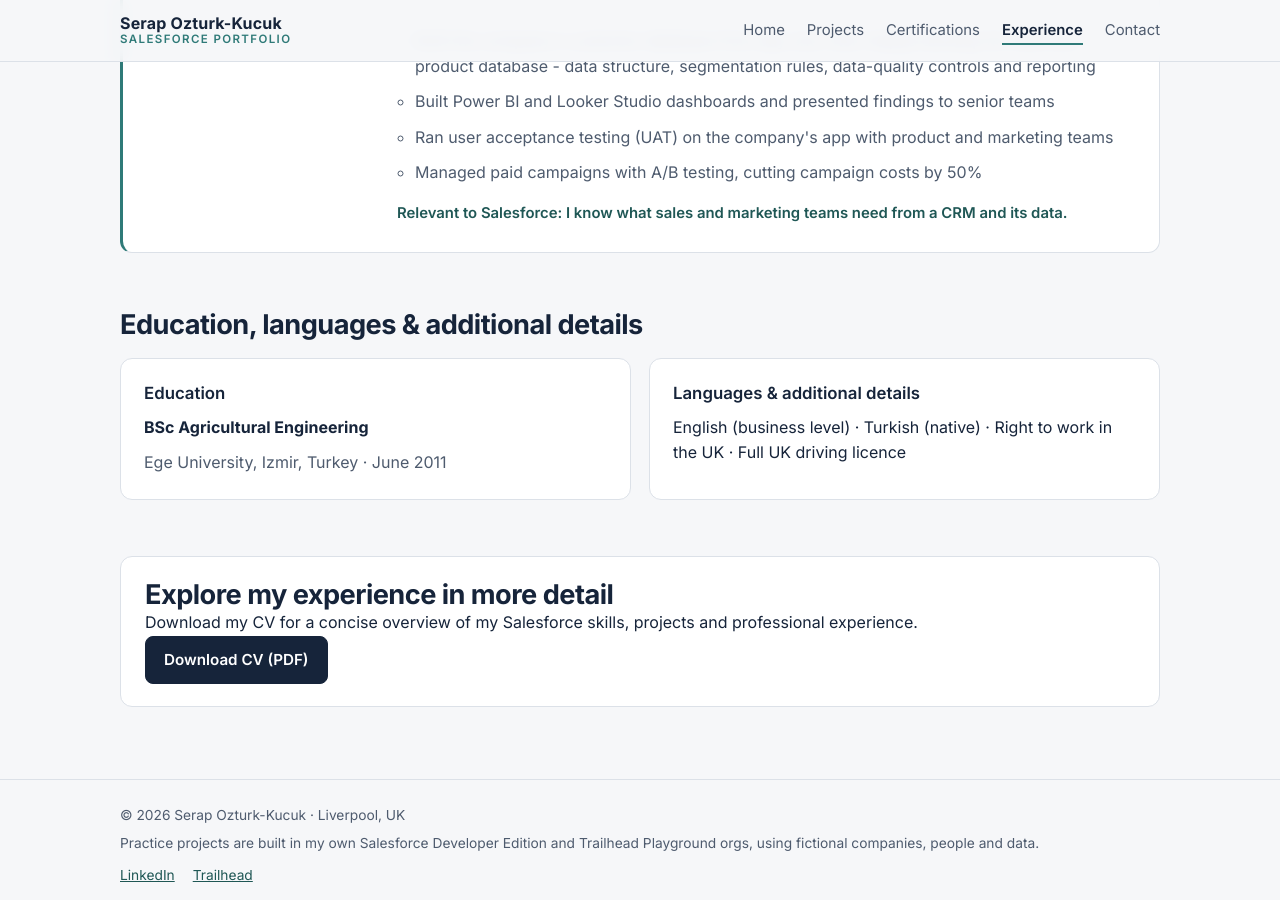
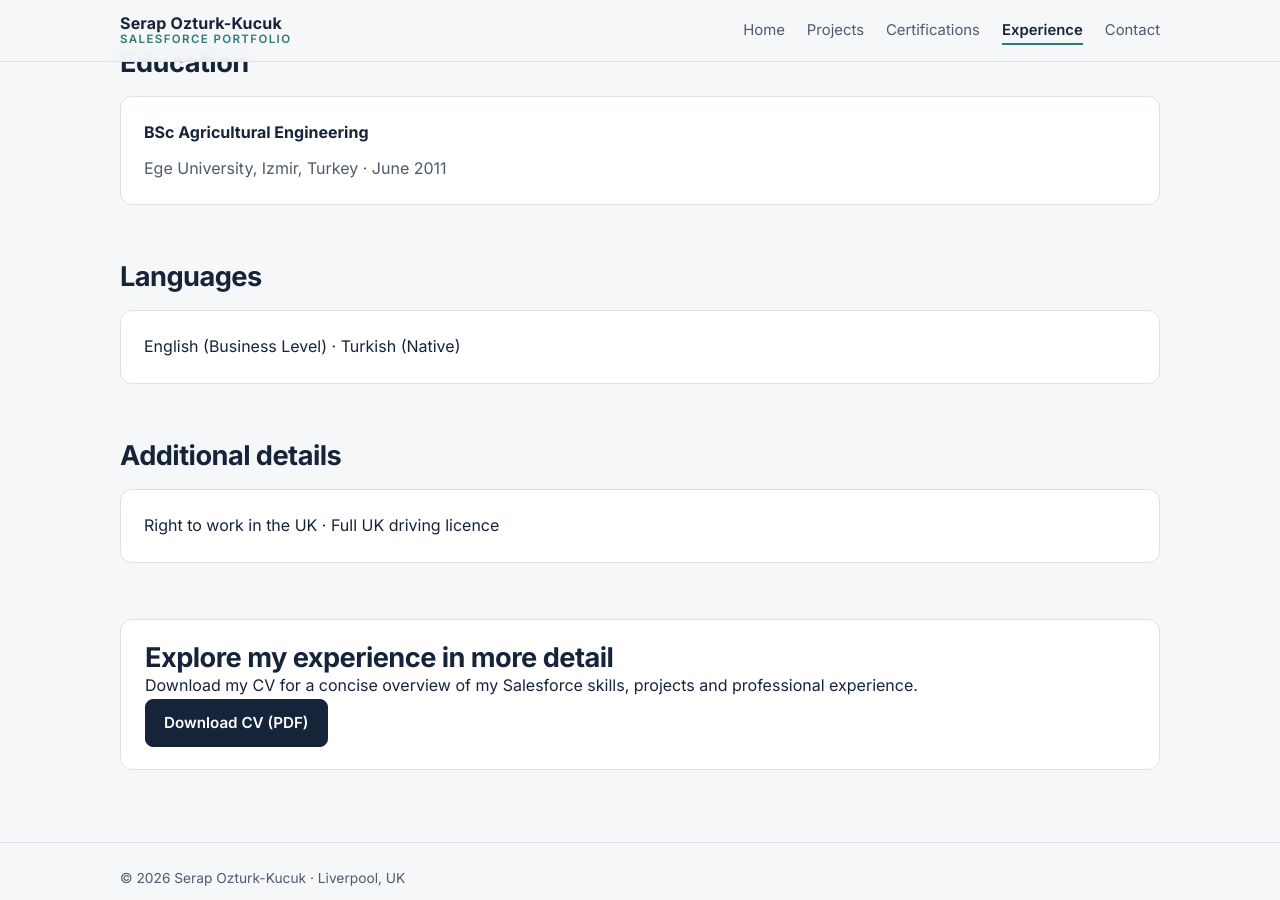
Before and after one commit to serapozturkkucuk/serapozturkkucuk.github.io, a Jekyll site: the page built from about/index.html, in a window 1280 px wide and 900 px high, scrolled down 3073 px. Built offline with Jekyll 4.4.1, drawn with Linux system fonts in a browser that asks for light colours; some of the changed text lies outside the part shown.

Commit message:
Refine Projects narrative and simplify Experience content layout

```diff
--- a/about/index.html
+++ b/about/index.html
@@ -37,24 +37,7 @@ title: Experience
 
 <section class="block">
   <h2>Technology &amp; tools</h2>
-  <div class="tool-groups" aria-label="Technology skills by category">
-    <div class="tool-group">
-      <h3>Salesforce &amp; data management</h3>
-      <ul class="chips"><li>Salesforce Lightning Experience</li><li>Data Loader</li><li>dataloader.io</li></ul>
-    </div>
-    <div class="tool-group">
-      <h3>Data &amp; reporting</h3>
-      <ul class="chips"><li>Power BI</li><li>Google Looker Studio</li><li>SQL (basic)</li><li>DAX (basic)</li></ul>
-    </div>
-    <div class="tool-group">
-      <h3>Business systems &amp; digital platforms</h3>
-      <ul class="chips"><li>SAP</li><li>SinglePoint</li><li>Seamcor</li><li>Adobe Experience Manager</li></ul>
-    </div>
-    <div class="tool-group">
-      <h3>Collaboration &amp; delivery</h3>
-      <ul class="chips"><li>Jira</li><li>GitHub</li><li>Microsoft 365 &amp; SharePoint</li><li>Trello, Planner &amp; Loop</li></ul>
-    </div>
-  </div>
+  <ul class="chips">{% for t in site.data.profile.tools %}<li>{{ t }}</li>{% endfor %}</ul>
 </section>
 
 <section class="block">
@@ -90,17 +73,27 @@ title: Experience
   </ol>
 </section>
 
-<section class="block experience-details">
-  <h2>Education, languages &amp; additional details</h2>
-  <div class="experience-details-grid">
-    <div class="card experience-detail-card">
-      <h3>Education</h3>
-      {% for e in site.data.profile.education %}<p><strong>{{ e.title }}</strong></p><p class="muted">{{ e.place }} · {{ e.dates }}</p>{% endfor %}
-    </div>
-    <div class="card experience-detail-card">
-      <h3>Languages &amp; additional details</h3>
-      <p>{{ site.data.profile.languages }}</p>
-    </div>
+<section class="block experience-detail-sections">
+  <h2>Education</h2>
+  <div class="card experience-detail-card">
+    {% for e in site.data.profile.education %}
+    <p><strong>{{ e.title }}</strong></p>
+    <p class="muted">{{ e.place }} · {{ e.dates }}</p>
+    {% endfor %}
+  </div>
+</section>
+
+<section class="block experience-detail-sections">
+  <h2>Languages</h2>
+  <div class="card experience-detail-card">
+    <p>English (Business Level) · Turkish (Native)</p>
+  </div>
+</section>
+
+<section class="block experience-detail-sections">
+  <h2>Additional details</h2>
+  <div class="card experience-detail-card">
+    <p>Right to work in the UK · Full UK driving licence</p>
   </div>
 </section>
 
```
